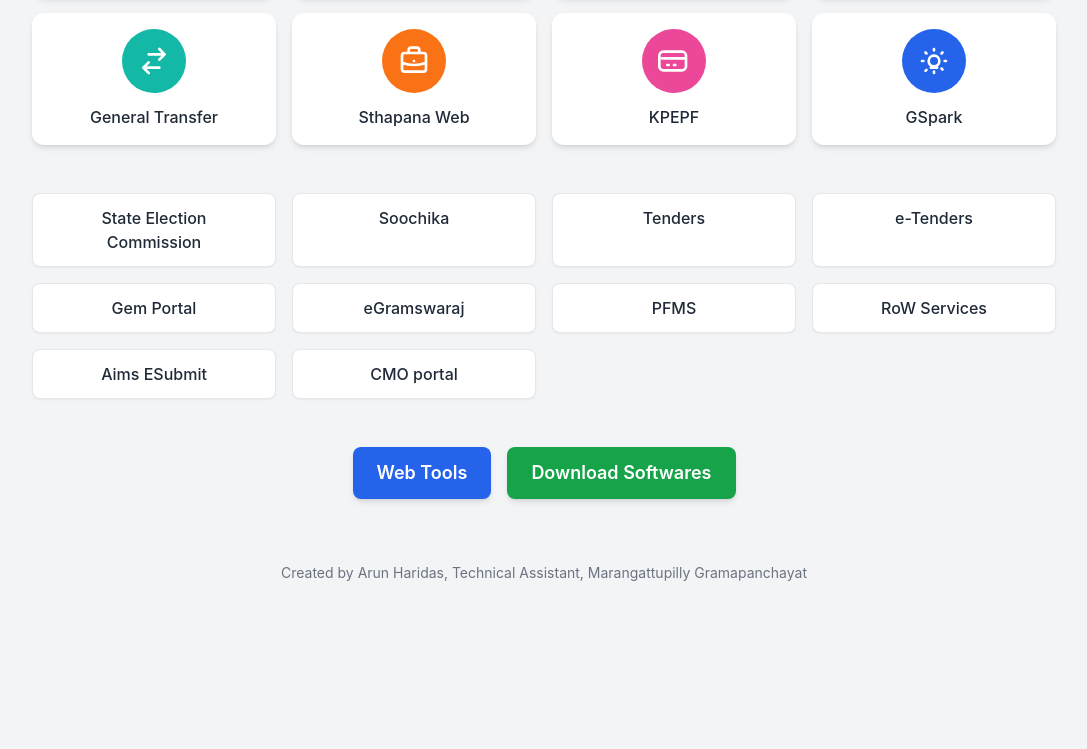
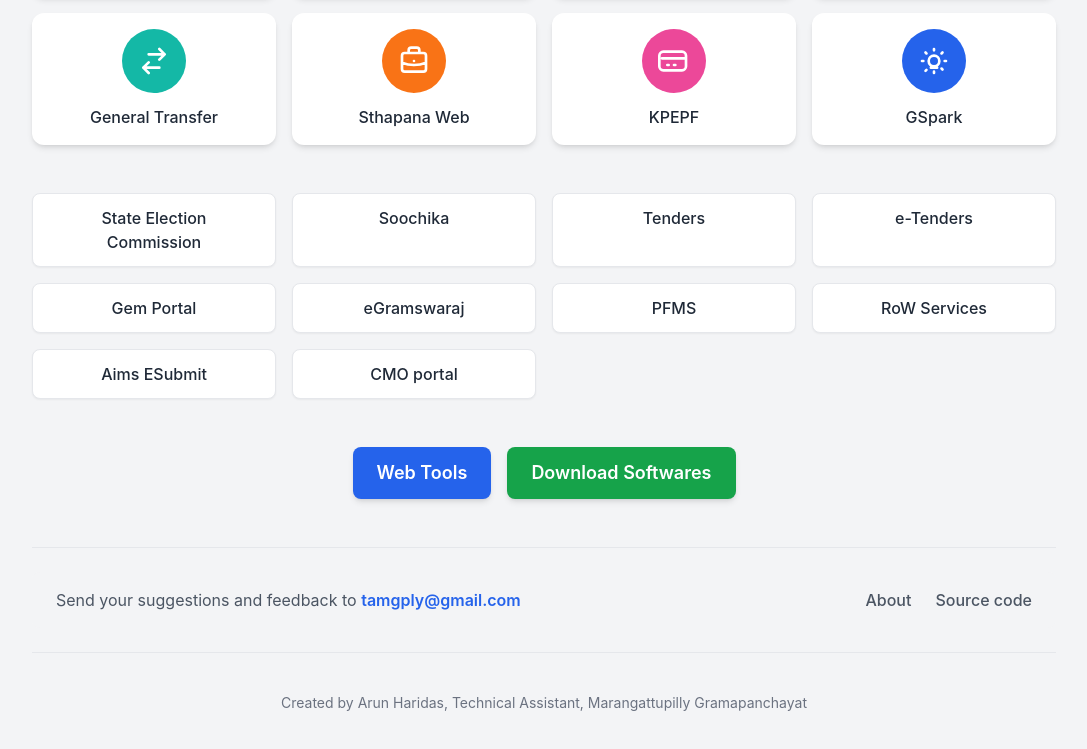
Before and after one commit to arunharidas/GPTools, a plain HTML site: page index.html in a window 1280 px wide. Shown: the part 561-1310 px from the top of the page, without its empty margins (96-1183 px from the left). Before the commit the page ends 1192 px from the top, so only its background shows below. Drawn offline with nearby package versions, Linux system fonts and the light colour scheme.

Commit message:
added footer

```diff
--- a/index.html
+++ b/index.html
@@ -408,8 +408,26 @@
         </div>
     </div>
 
+    <!-- Horizontal Line Separator -->
+    <div class="w-full max-w-5xl mx-auto mt-12 border-t border-gray-200"></div>
+
+    <!-- Info Strip -->
+    <div class="w-full max-w-5xl mx-auto mt-6 py-4 px-6 bg-gray-100 rounded-lg flex flex-col sm:flex-row items-center justify-between text-center sm:text-left gap-4">
+        <p class="text-gray-600">
+            Send your suggestions and feedback to
+            <a href="mailto:tamgply@gmail.com" class="font-semibold text-blue-600 hover:underline">tamgply@gmail.com</a>
+        </p>
+        <div class="flex items-center space-x-6">
+            <a href="#" class="text-gray-600 hover:text-blue-600 font-medium">About</a>
+            <a href="#" class="text-gray-600 hover:text-blue-600 font-medium">Source code</a>
+        </div>
+    </div>
+
+    <!-- Horizontal Line Separator -->
+    <div class="w-full max-w-5xl mx-auto mt-6 border-t border-gray-200"></div>
+
     <!-- Footer -->
-    <footer class="w-full max-w-5xl mx-auto mt-12 py-4 text-center text-gray-500 text-sm">
+    <footer class="w-full max-w-5xl mx-auto mt-6 py-4 text-center text-gray-500 text-sm">
         <span>Created by Arun Haridas, Technical Assistant, Marangattupilly Gramapanchayat</span>
     </footer>
 
```
